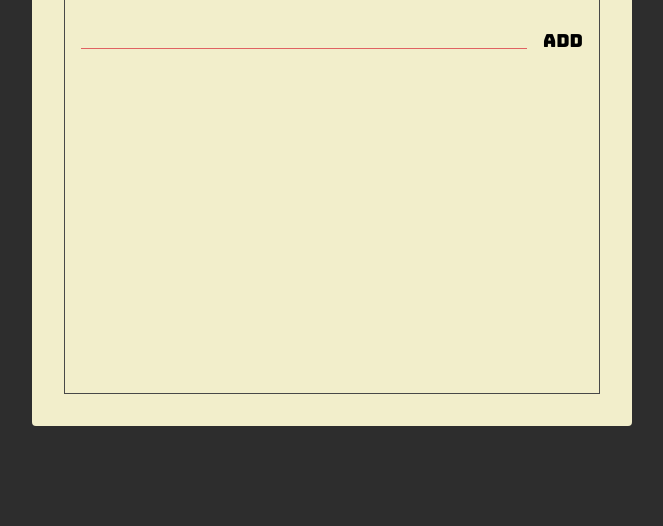
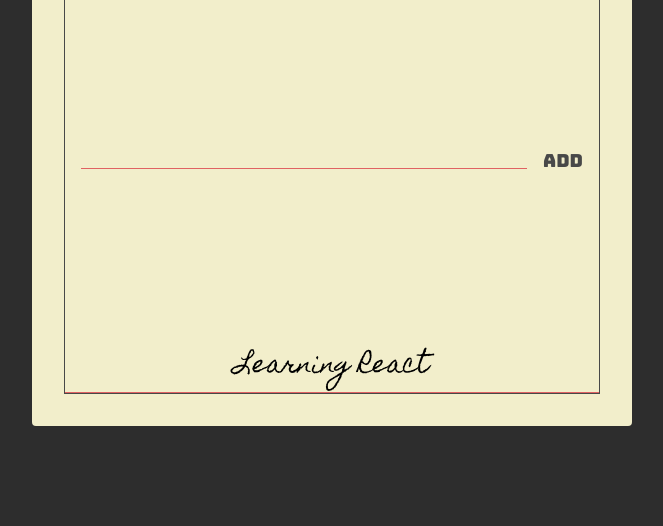
Before and after one commit to javaliKai/react-course-starter, a website: page index.html in a window 1280 px wide. Shown: the part 274-800 px from the top of the page, without its empty margins (308-971 px from the left). Drawn offline with Linux system fonts and the light colour scheme.

Commit message:
Styling todolist section Created todos, todo, and a hardcoded todolist.

```diff
--- a/index.html
+++ b/index.html
@@ -11,7 +11,7 @@
     <div class="container">
       <div class="frame">
         <section class="header">
-          <button class="header-btn">Add</button>
+          <button class="header-btn main-black-color">Add</button>
           <h1 class="header-title">Todo Lists</h1>
           <button class="header-btn main-red-color">Clear</button>
         </section>
@@ -19,8 +19,14 @@
         <section class="add">
           <form class="add-form">
             <input type="text" class="add-input" />
-            <button class="add-btn">Add</button>
+            <button class="add-btn main-black-color">Add</button>
           </form>
+        </section>
+
+        <section class="todos">
+          <div class="todo">
+            <span class="todo-text">Learning React</span>
+          </div>
         </section>
       </div>
     </div>
--- a/style.css
+++ b/style.css
@@ -7,10 +7,15 @@
 
 :root {
   --main-red-color: #e06262;
+  --main-black-color: #484848;
 }
 
 .main-red-color {
   color: var(--main-red-color);
+}
+
+.main-black-color {
+  color: var(--main-black-color);
 }
 
 html {
@@ -43,10 +48,11 @@
 }
 
 .frame {
-  border: 1px solid #484848;
+  border: 1px solid var(--main-black-color);
   height: 100%;
   display: flex;
   flex-direction: column;
+  justify-content: space-between;
 }
 
 .header {
@@ -61,6 +67,7 @@
   font-size: 3.6rem;
   font-family: "Homemade Apple", sans-serif;
   text-transform: lowercase;
+  color: var(--main-black-color);
 }
 
 .header-btn {
@@ -71,6 +78,20 @@
   background: unset;
   border: unset;
   outline: unset;
+}
+
+/* styling 'add' button at the header section */
+.header-btn.main-black-color:active {
+  text-shadow: 1px 1px 2px var(--main-black-color);
+}
+
+/* styling 'clear' button at the header section */
+.header-btn.main-red-color:active {
+  text-shadow: 1px 1px 2px var(--main-red-color);
+}
+/* styling 'add' button in the add section */
+.add-btn.main-black-color:active {
+  text-shadow: 1px 1px 2px var(--main-black-color);
 }
 
 .add {
@@ -105,3 +126,25 @@
   border: unset;
   cursor: pointer;
 }
+
+.todos {
+  display: flex;
+  flex-direction: column;
+}
+
+.todo {
+  position: relative;
+  flex: 1 0 auto;
+  text-align: center;
+  min-height: 34px;
+  margin: 16px 0 0;
+  font-family: "Homemade Apple", sans-serif;
+  font-size: 24px;
+  border-bottom: 1px solid var(--main-red-color);
+}
+
+.todo-list {
+  position: absolute;
+  left: 50%;
+  transform: translate(-50%);
+}
```
